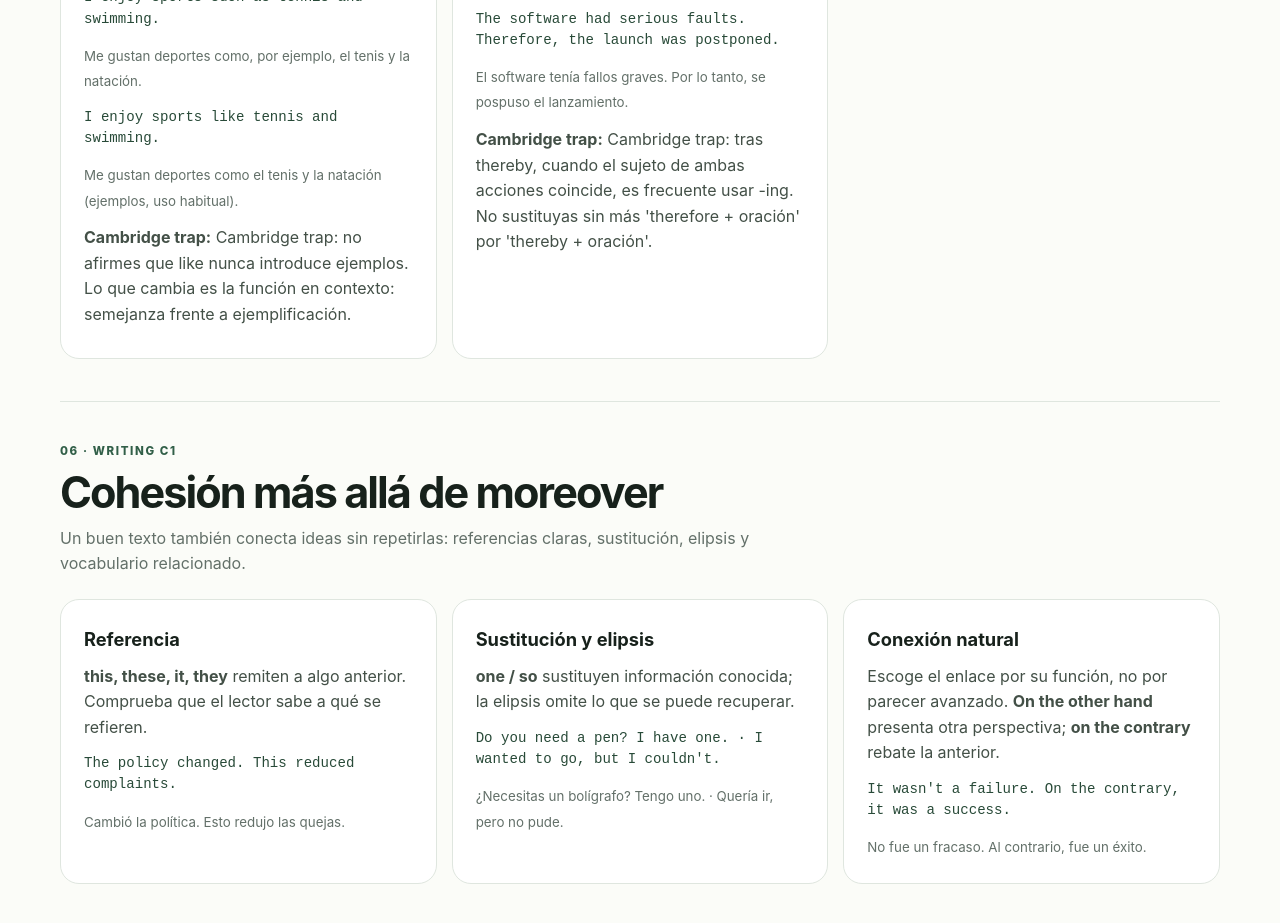
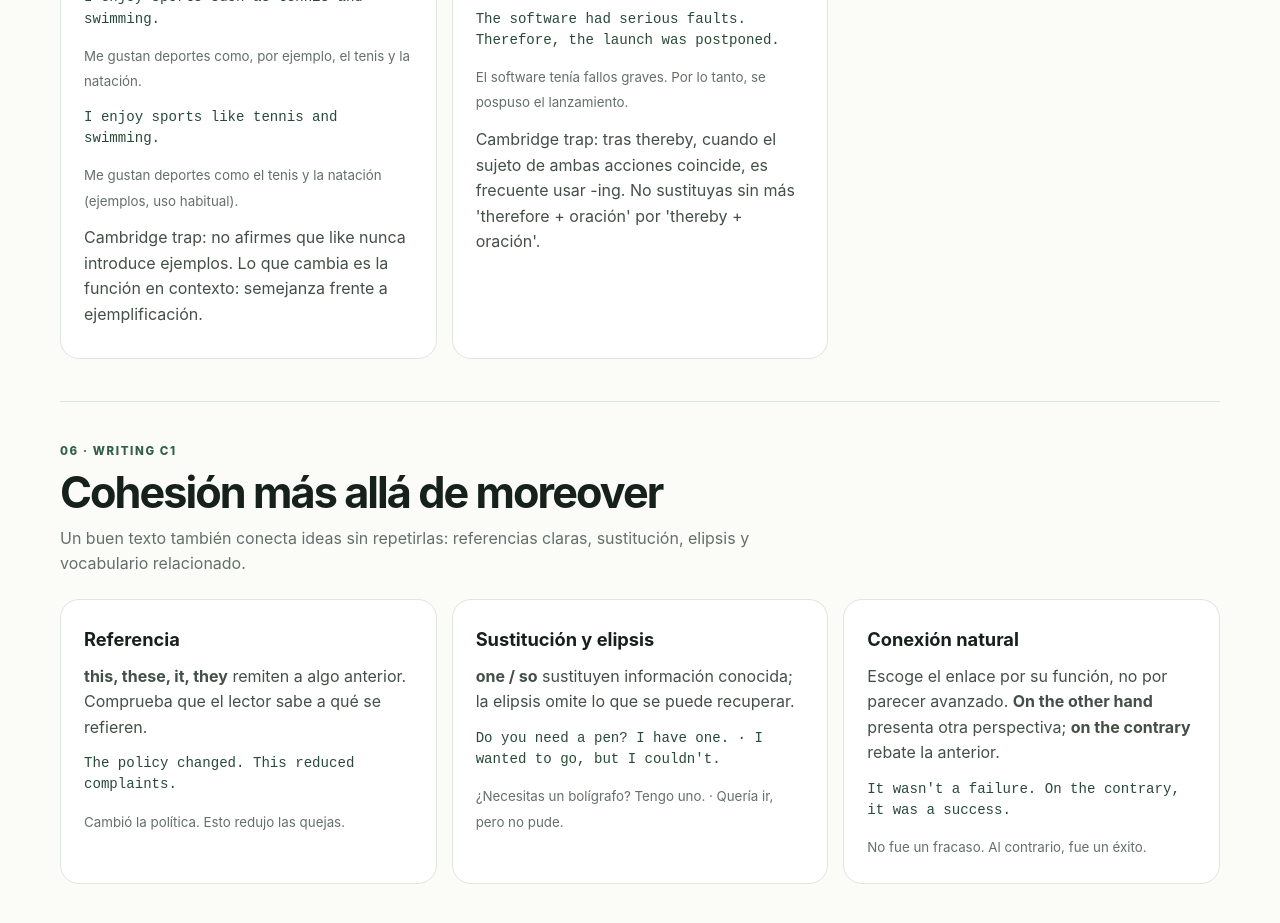
Before and after one commit to susinodevelop/learningenglish, a Next.js app: page /grammar/connectors in a window 1280 px wide. Shown: the part 3900-4823 px from the top of the page. Built offline with nearby package versions, Linux system fonts and the light colour scheme; no server answers.

Commit message:
fix(grammar): render the connector trap text without regex stripping

```diff
--- a/app/grammar/connectors/page.tsx
+++ b/app/grammar/connectors/page.tsx
@@ -104,7 +104,7 @@ export default function ConnectorsPage() {
                   <small>{example.es}</small>
                 </div>
               ))}
-              <p><strong>Cambridge trap:</strong> {contrast.tip.replace(/^Cambridge trap:\\s*/, "")}</p>
+              <p>{contrast.tip}</p>
             </article>
           ))}
         </div>
```
